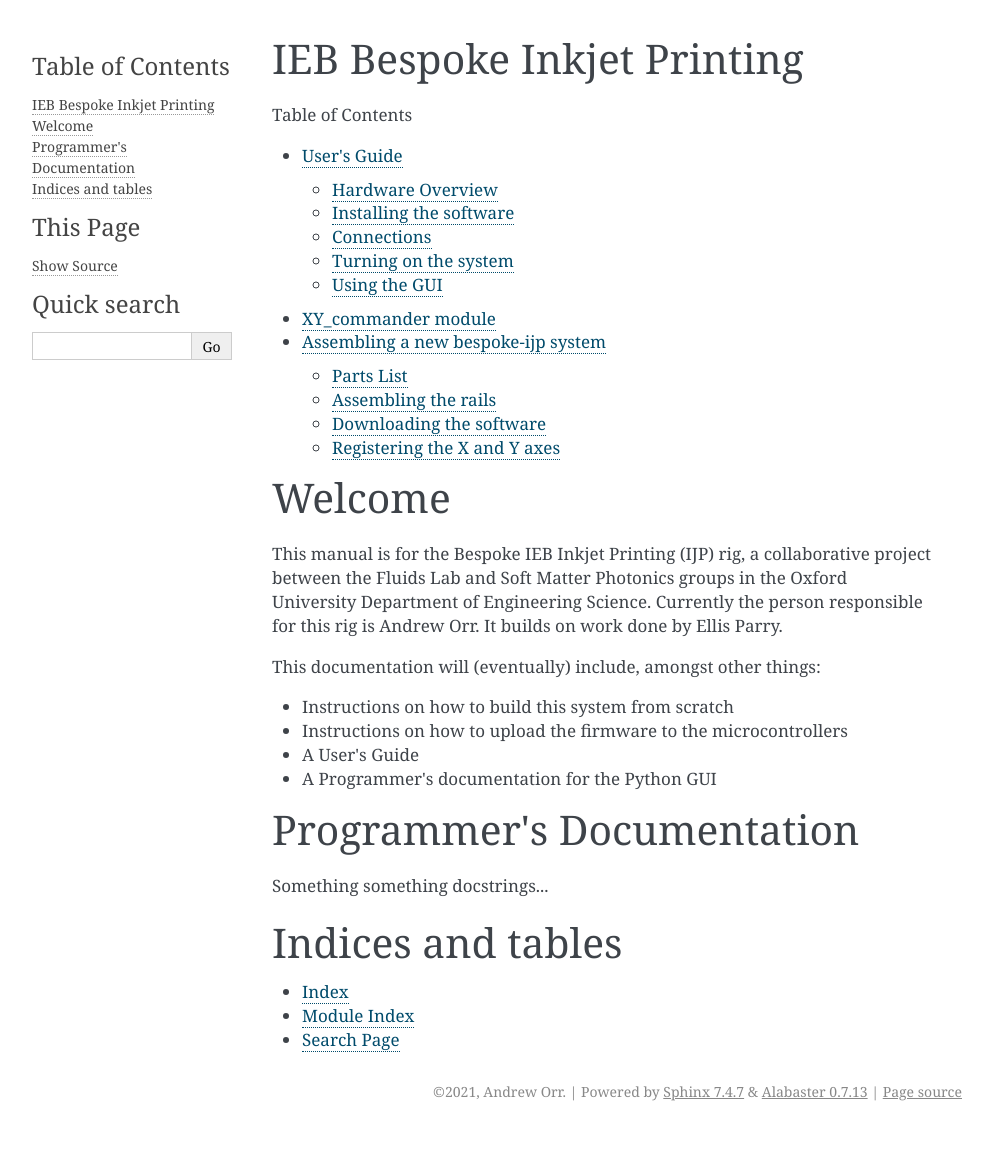
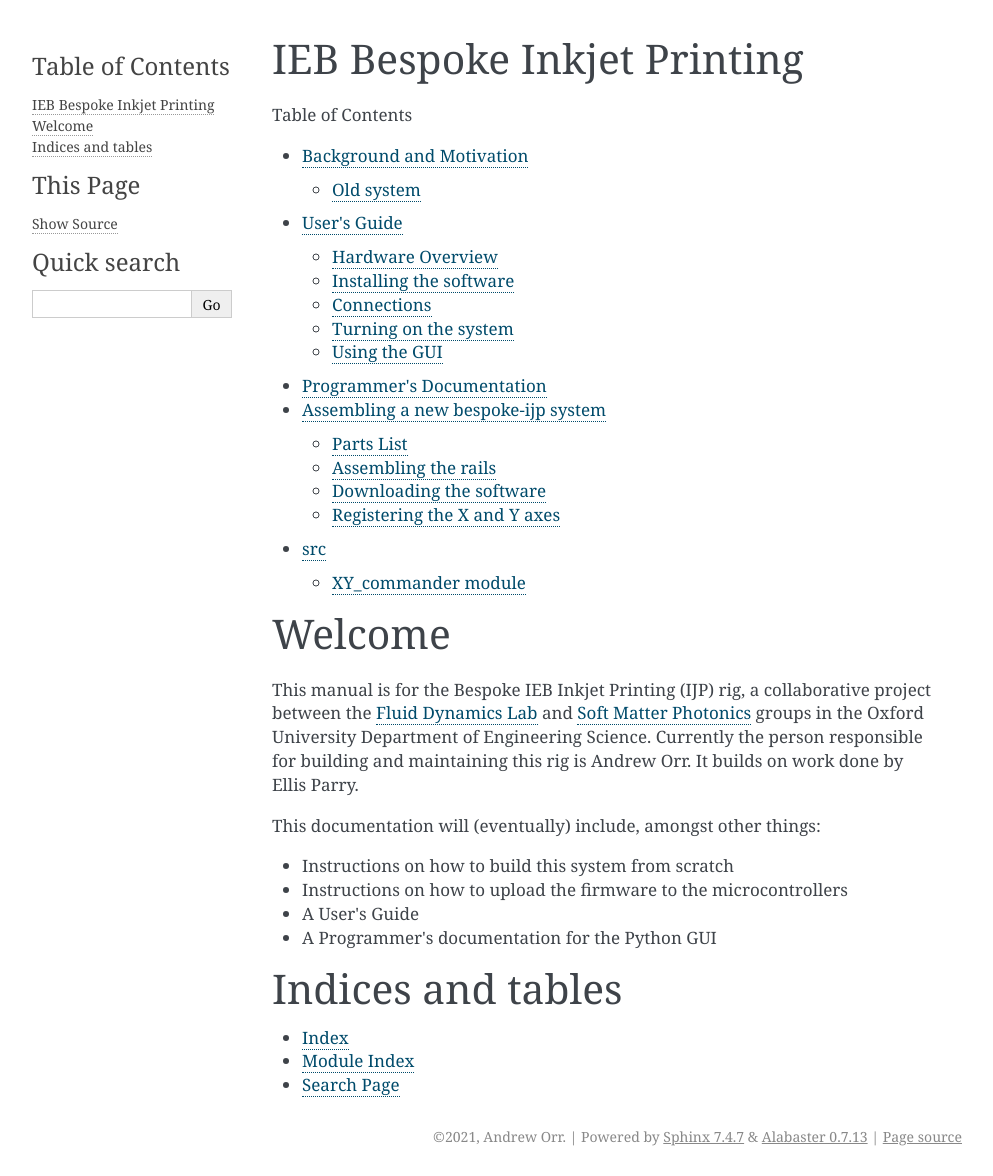
Before and after one commit to alvacjorr/bespoke-ijp, a Sphinx documentation site: the page built from docs/source/index.rst, in a window 1280 px wide. Shown: the whole page, without its empty margins (148-1141 px from the left). Built offline with Sphinx 7.4.7, drawn with Linux system fonts in a browser that asks for light colours; pages that are not in the unit, such as notebooks, are missing from menus; before the commit the page ends 1131 px from its top, so only the background shows below that.

Commit message:
add background documentation

```diff
--- a/docs/source/building.rst
+++ b/docs/source/building.rst
@@ -45,4 +45,4 @@
 ****************************
 
 To distinguish between the X and Y rails, simply specifying a COM or tty port can result in guesswork.
-To simplify this process, I made a python script for this.
+To simplify this process, I made a python script that prints the unique serial numbers from the uSteppers, allowing the X and Y stages to be directly identified, from system to system.
--- a/docs/source/index.rst
+++ b/docs/source/index.rst
@@ -7,15 +7,18 @@
    :caption: Table of Contents
    :maxdepth: 4
 
+   background
    userguide
-   XY_commander
+   programmer
    building
+   modules
+
 
 Welcome
 =========
 
-This manual is for the Bespoke IEB Inkjet Printing (IJP) rig, a collaborative project between the Fluids Lab and Soft Matter Photonics groups in the Oxford University Department of Engineering Science.
-Currently the person responsible for this rig is Andrew Orr. It builds on work done by Ellis Parry.
+This manual is for the Bespoke IEB Inkjet Printing (IJP) rig, a collaborative project between the `Fluid Dynamics Lab <http://www2.eng.ox.ac.uk/fluidlab>`_ and `Soft Matter Photonics <http://www2.eng.ox.ac.uk/smp>`_ groups in the Oxford University Department of Engineering Science.
+Currently the person responsible for building and maintaining this rig is Andrew Orr. It builds on work done by Ellis Parry.
 
 
 This documentation will (eventually) include, amongst other things:
@@ -27,10 +30,6 @@
 
 
 
-Programmer's Documentation
-==========================
-
-Something something docstrings...
 
 
 
--- /dev/null
+++ b/docs/source/programmer.rst
@@ -0,0 +1,4 @@
+Programmer's Documentation
+==========================
+
+Something something docstrings...
--- a/docs/source/userguide.rst
+++ b/docs/source/userguide.rst
@@ -11,7 +11,9 @@
 - Control PC
 - XY Translation Stage
 - Heating elements (nozzle and bed)
+- Microfab nozzles
 - MicroFab JetDrive III
+- Imaging setup (not documented here)
 
 Installing the software
 ***********************
```
Also changed, not shown: other parts of docs/source/building.rst (+1 -1 lines), docs/source/background.rst (added, +20 -0 lines).
